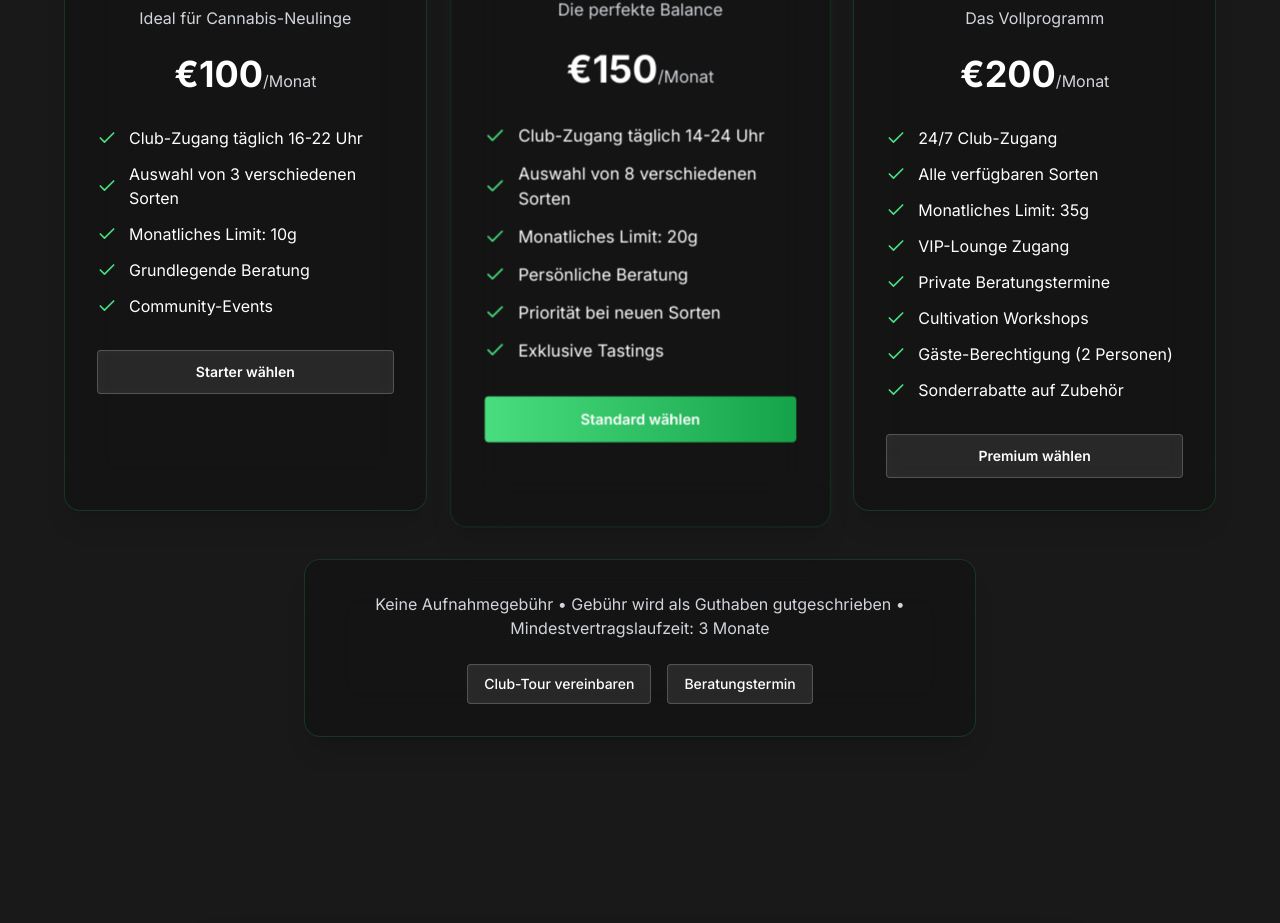
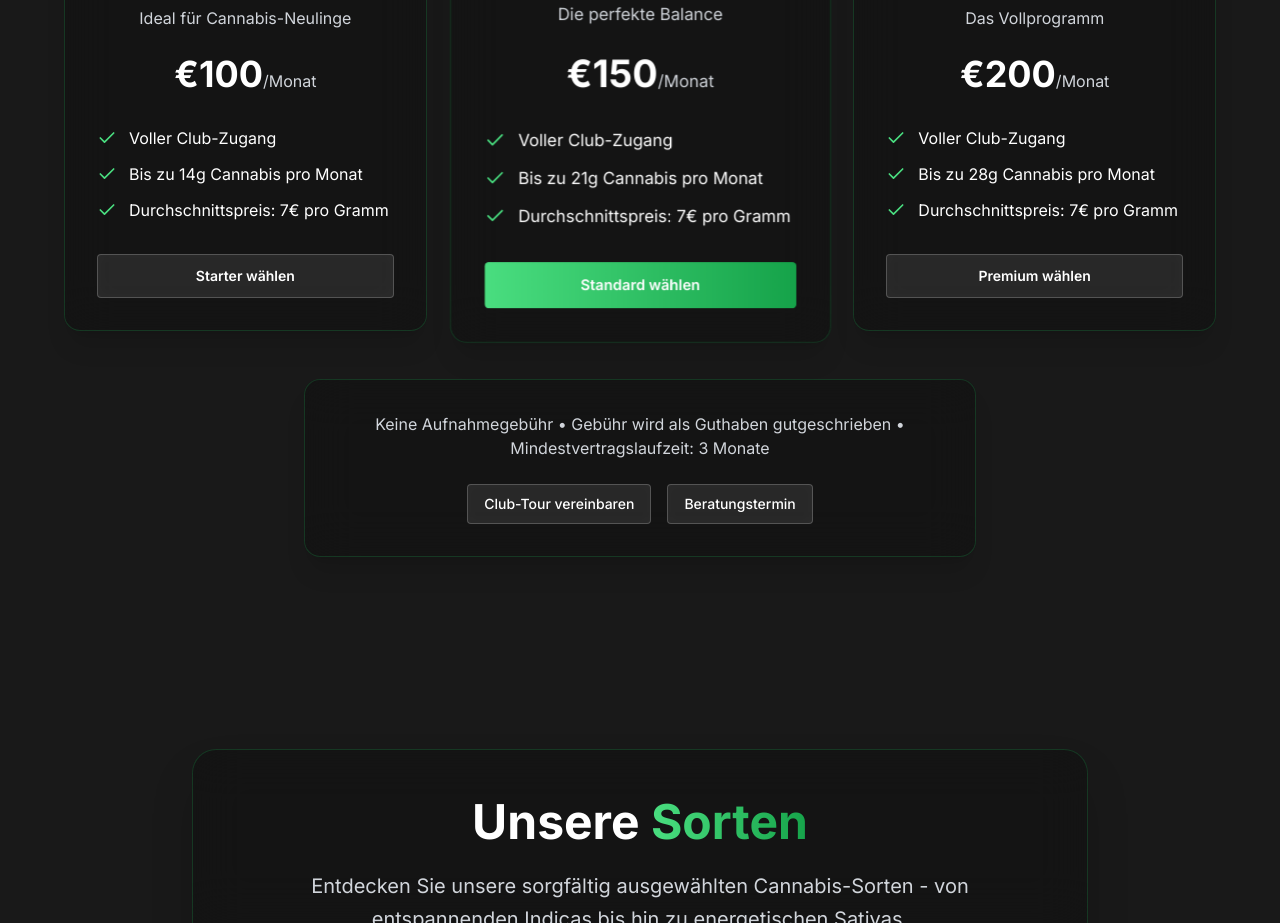
Before and after one commit to jasonl20-tech/bud-social-hub, a React (Vite) app: page / in a window 1280 px wide. Shown: the part 2640-3563 px from the top of the page. Built offline with nearby package versions, Linux system fonts and the light colour scheme.

Commit message:
Update membership pricing details
Remove benefits from the pricing list and add "full club access". Update the description for each tier to reflect an average price of €7 per gram, specifying the maximum amount included per month (e.g., up to 14g for the €100 package).

```diff
--- a/src/components/Membership.tsx
+++ b/src/components/Membership.tsx
@@ -9,12 +9,11 @@ const Membership = () => {
       price: "100",
       period: "Monat",
       description: "Ideal für Cannabis-Neulinge",
+      grams: "14g",
       features: [
-        "Club-Zugang täglich 16-22 Uhr",
-        "Auswahl von 3 verschiedenen Sorten",
-        "Monatliches Limit: 10g",
-        "Grundlegende Beratung",
-        "Community-Events"
+        "Voller Club-Zugang",
+        "Bis zu 14g Cannabis pro Monat",
+        "Durchschnittspreis: 7€ pro Gramm"
       ],
       popular: false,
       icon: Check
@@ -24,13 +23,11 @@ const Membership = () => {
       price: "150",
       period: "Monat",
       description: "Die perfekte Balance",
+      grams: "21g",
       features: [
-        "Club-Zugang täglich 14-24 Uhr",
-        "Auswahl von 8 verschiedenen Sorten",
-        "Monatliches Limit: 20g",
-        "Persönliche Beratung",
-        "Priorität bei neuen Sorten",
-        "Exklusive Tastings"
+        "Voller Club-Zugang",
+        "Bis zu 21g Cannabis pro Monat",
+        "Durchschnittspreis: 7€ pro Gramm"
       ],
       popular: true,
       icon: Star
@@ -40,15 +37,11 @@ const Membership = () => {
       price: "200",
       period: "Monat",
       description: "Das Vollprogramm",
+      grams: "28g",
       features: [
-        "24/7 Club-Zugang",
-        "Alle verfügbaren Sorten",
-        "Monatliches Limit: 35g",
-        "VIP-Lounge Zugang",
-        "Private Beratungstermine",
-        "Cultivation Workshops",
-        "Gäste-Berechtigung (2 Personen)",
-        "Sonderrabatte auf Zubehör"
+        "Voller Club-Zugang",
+        "Bis zu 28g Cannabis pro Monat",
+        "Durchschnittspreis: 7€ pro Gramm"
       ],
       popular: false,
       icon: Crown
```
